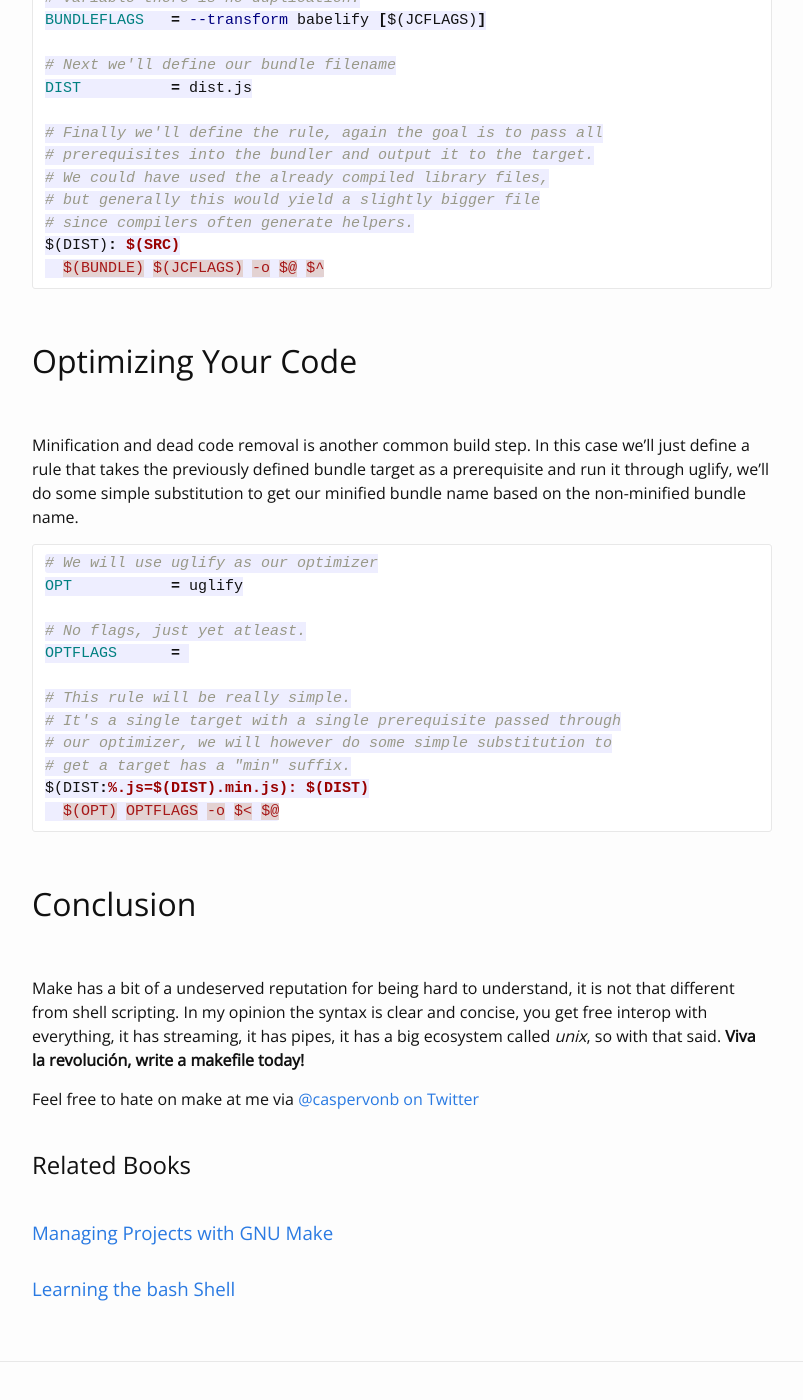
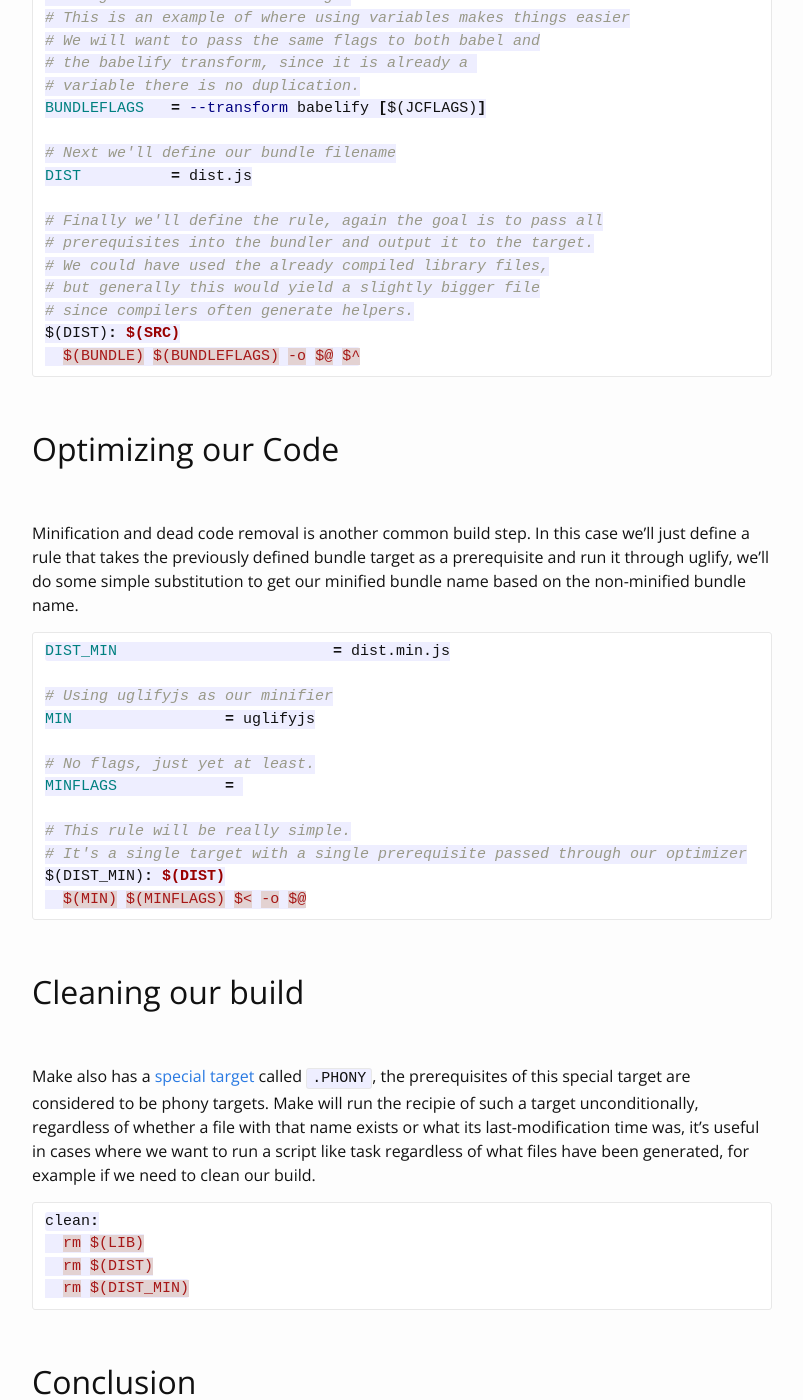
Before and after one commit to caspervonb/caspervonb.github.bak, a Jekyll site: the page built from _posts/2015-02-28-make-for-the-web-generation.markdown, in a window 1280 px wide and 1400 px high, scrolled down 2692 px. Shown: the whole window, without its empty margins (238-1041 px from the left). Built offline with Jekyll 4.4.1, drawn with Linux system fonts in a browser that asks for light colours; Markdown is read by kramdown in place of the engine named in the settings; some of the changed text lies outside the part shown.

Commit message:
Update 2015-02-28-make-for-the-web-generation.markdown

````diff
--- a/_posts/2015-02-28-make-for-the-web-generation.markdown
+++ b/_posts/2015-02-28-make-for-the-web-generation.markdown
@@ -47,7 +47,7 @@
 
 Lets move on to something more practical.
 
-## Compiling Your Code
+## Compiling our Code
 
 Coffeescript, Typescript, or modern JavaScript transpilers like [babel][babel] are pretty common nowadays, so we'll compile our code from modern JavaScript to something that can be consumed today with [babel][babel] as our first example.
 
@@ -63,20 +63,23 @@
 JCFLAGS       = --loose
 
 # Next we'll find all the source files in our source directory
-SRC           = shell(find src -name "*.js")
+SRC           = $(shell find src -name "*.js")
 
 # And then do substitution to get strings that map one to one from
 # the source directory to the library directory
 LIB           = $(SRC:src/%.js=lib/%.js)
 
 # Finally, we'll define our rule to convert from source to library
-# Which is to invoke the compiler with the options and prerequiresite,
-# then output to the target.
+# Which is to invoke the compiler with the options and prerequisites
+# we've already defined and output to the target name.
 $(LIB): $(SRC)
+  mkdir -p $(@D)
   $(JC) $(JCFLAGS) $< -o $@
 ```
 
-## Bundling Your Code
+It's all very similar to bash scripting, `$(VARIABLE)` does variable expansion and `$(@D)` is another automatic variable, it holds the directory part of the file name of the target.
+
+## Bundling our Code
 Browserify, Webpack or just plain concatenation is also a rather standard thing to do if you are going to distribute your code for the browser environment. In order to do this we will need a rule that has a single target, takes all the sources files as prerequisites, feeding them through the bundler as the recipe.
 
 ```make
@@ -99,31 +102,43 @@
 # but generally this would yield a slightly bigger file
 # since compilers often generate helpers.
 $(DIST): $(SRC)
-  $(BUNDLE) $(JCFLAGS) -o $@ $^
+  $(BUNDLE) $(BUNDLEFLAGS) -o $@ $^
 ```
 
-## Optimizing Your Code
+## Optimizing our Code
 
 Minification and dead code removal is another common build step. In this case we'll just define a rule that takes the previously defined bundle target as a prerequisite and run it through uglify, we'll do some simple substitution to get our minified bundle name based on the non-minified bundle name.
 
 ```make
-# We will use uglify as our optimizer
-OPT           = uglify
+DIST_MIN			= dist.min.js
 
-# No flags, just yet atleast.
-OPTFLAGS      =
+# Using uglifyjs as our minifier
+MIN                 = uglifyjs
+
+# No flags, just yet at least.
+MINFLAGS            =
 
 # This rule will be really simple.
-# It's a single target with a single prerequisite passed through
-# our optimizer, we will however do some simple substitution to
-# get a target has a "min" suffix.
-$(DIST:%.js=$(DIST).min.js): $(DIST)
-  $(OPT) OPTFLAGS -o $< $@
+# It's a single target with a single prerequisite passed through our optimizer
+$(DIST_MIN): $(DIST)
+  $(MIN) $(MINFLAGS) $< -o $@
+```
+
+## Cleaning our build
+Make also has a [special target][make-special-targets] called `.PHONY`, the prerequisites of this special target are considered to be phony targets. Make will run the recipie of such a target unconditionally, regardless of whether a file with that name exists or what its last-modification time was, it's useful in cases where we want to run a script like task regardless of what files have been generated, for example if we need to clean our build.
+
+```make
+clean:
+  rm $(LIB)
+  rm $(DIST)
+  rm $(DIST_MIN)
 ```
 
 ## Conclusion
 
 Make has a bit of a undeserved reputation for being hard to understand, it is not that different from shell scripting. In my opinion the syntax is clear and concise, you get free interop with everything, it has streaming, it has pipes, it has a big ecosystem called *unix*, so with that said. **Viva la revolución, write a makefile today!**
+
+[Get the source for this article][gist-makefile]
 
 Feel free to hate on make at me via [@caspervonb on Twitter](http://twitter.com/caspervonb)
 
@@ -141,3 +156,6 @@
 
 [cp]: http://linux.die.net/man/1/cp "copy files and directories"
 [make-automatic-variables]: https://www.gnu.org/software/make/manual/html_node/Automatic-Variables.html "Make: Automatic Variables"
+[make-special-targets]: https://www.gnu.org/software/make/manual/html_node/Special-Targets.html "Make Special Targets"
+
+[gist-makefile]: http://git.io/x8Kv
````
